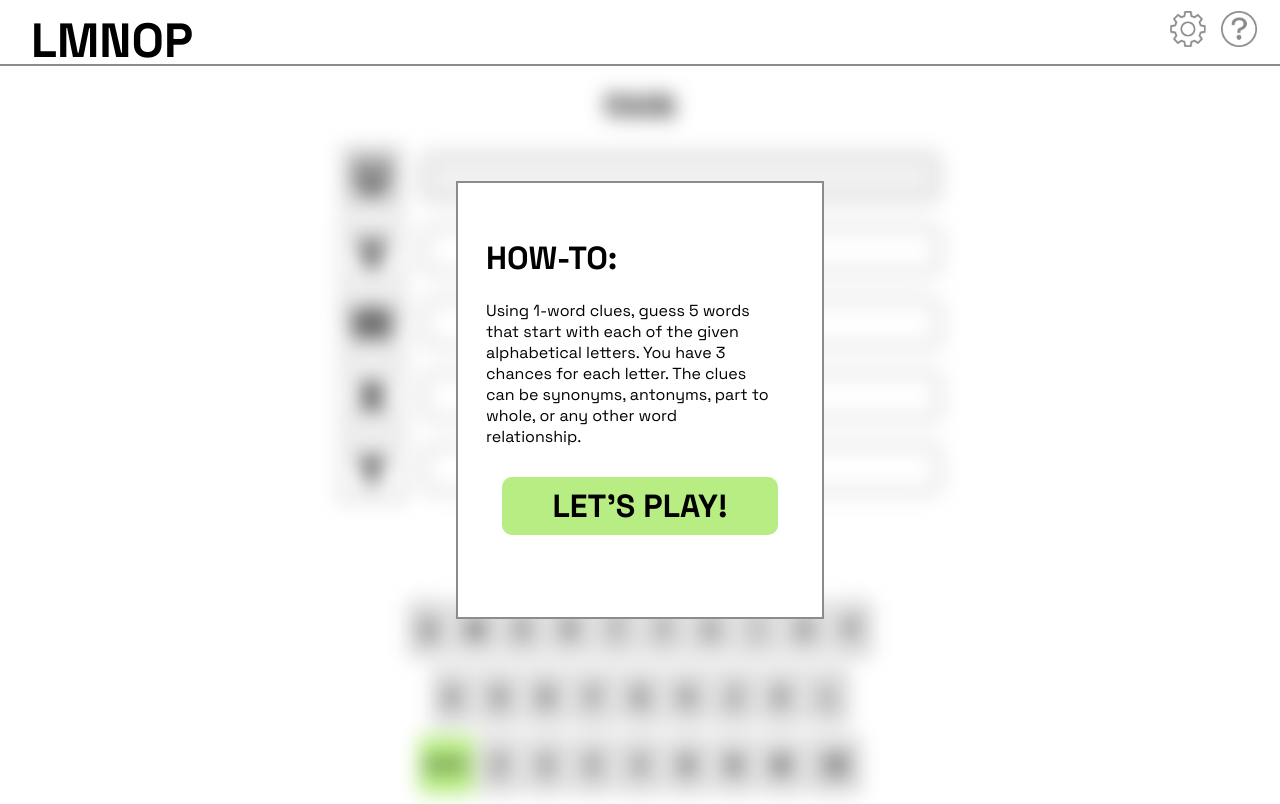
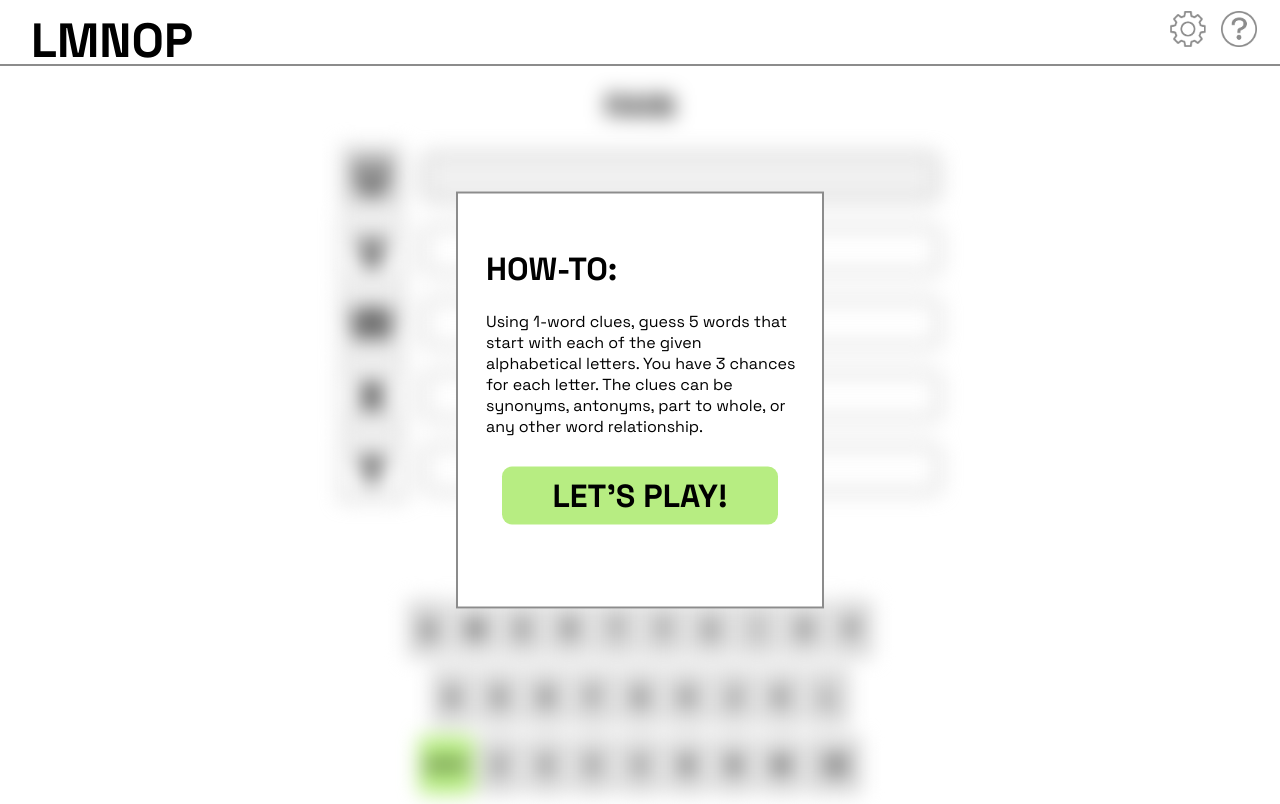
Before and after one commit to aconstas/LMNOP-REACT, a React (Vite) app: page / in a window 1280 px wide. Built offline with nearby package versions, Linux system fonts and the light colour scheme.

Commit message:
style: dynamically set modalText width

```diff
--- a/src/shared/styles/modal.module.css
+++ b/src/shared/styles/modal.module.css
@@ -18,11 +18,10 @@
 }
 
 .modalText {
-  width: 283px;
+  width: 85%;
   font-family: 'Space Grotesk', sans-serif;
   text-align: left;
-  margin: 22px 0 22px 28px;
-
+  margin: 22px 28px 22px 28px;
 }
 
 .modalButton {
```
